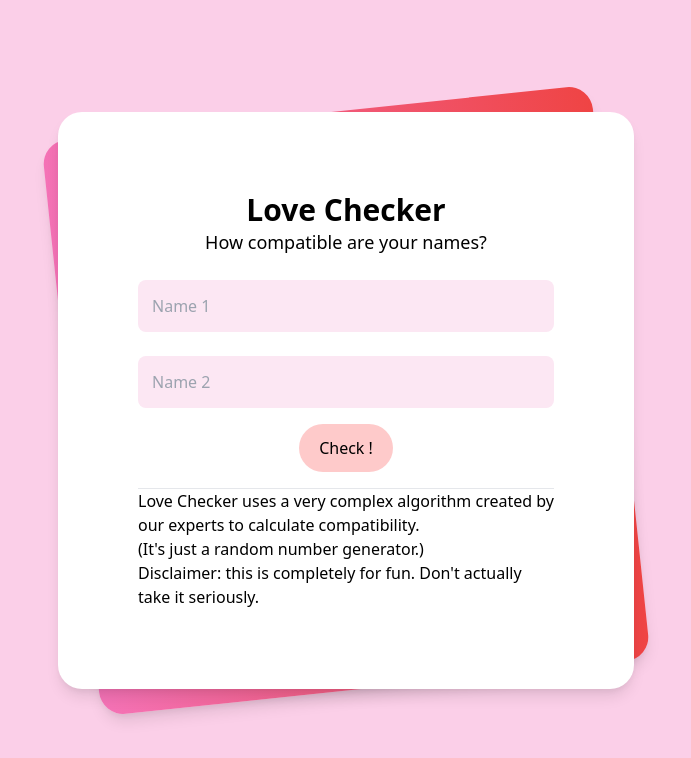
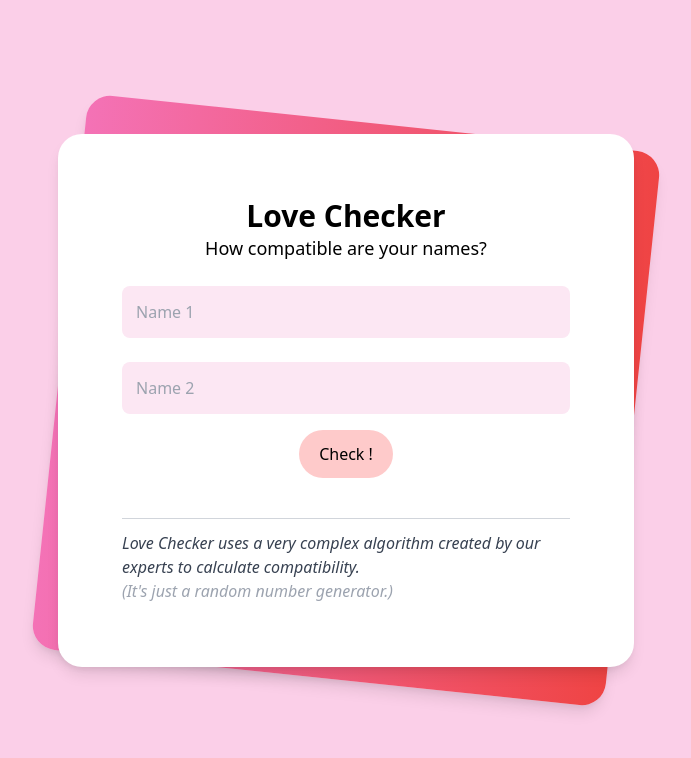
Before and after one commit to KorabFusian/love-checker, a React (Create React App) app: page / in a window 1280 px wide. Shown: the top 758 px of the page, without its empty margins (294-985 px from the left). Built offline with nearby package versions, Linux system fonts and the light colour scheme.

Commit message:
persistent names + footer

```diff
--- a/src/components/Footer.jsx
+++ b/src/components/Footer.jsx
@@ -2,22 +2,14 @@ import React from 'react'
 
 const Footer = () => {
   return (
-    <div className="divide-y divide-gray-200">
-      <div />
-      <div>
-        <div>
-          <p>
-            Love Checker uses a very complex algorithm created by our experts to
-            calculate compatibility.
-          </p>
-          <p>(It's just a random number generator.)</p>
-        </div>
-        <div>
-          <p>
-            Disclaimer: this is completely for fun. Don't actually take it
-            seriously.
-          </p>
-        </div>
+    <div className="divide-y divide-gray-300">
+      <div className="py-3" />
+      <div className="italic pt-3">
+        <p className=" text-gray-700">
+          Love Checker uses a very complex algorithm created by our experts to
+          calculate compatibility.
+        </p>
+        <p className="text-gray-400"> (It's just a random number generator.)</p>
       </div>
     </div>
   )
--- a/src/components/Names.jsx
+++ b/src/components/Names.jsx
@@ -6,16 +6,20 @@ import Header from './Header'
 const Names = () => {
   const [name1, setname1] = useState('')
   const [name2, setname2] = useState('')
+  const [PName1, setPName1] = useState('') //persistent name1
+  const [PName2, setPName2] = useState('') //persistent name2
   const [seed, setseed] = useState(' ')
 
   const generate = (name1, name2) => {
+    setPName1(name1)
+    setPName2(name2)
     setseed(name1 + ' ' + name2)
   }
 
   return (
     <div className="relative py-3 sm:max-w-xl sm:mx-auto">
-      <div className="absolute inset-3 bg-gradient-to-r from-pink-400 to-red-500 shadow-lg transform -skew-y-6 sm:skew-y-0 sm:-rotate-6 sm:rounded-3xl" />
-      <div className="relative px-4 py-8 bg-white shadow-lg sm:rounded-3xl sm:p-20 flex flex-col">
+      <div className="absolute inset-0 bg-gradient-to-r from-pink-400 to-red-500 shadow-lg transform skew-y-6 sm:skew-y-0 sm:rotate-6 sm:rounded-3xl" />
+      <div className="relative px-4 py-8 bg-white shadow-lg sm:rounded-3xl sm:p-16 flex flex-col">
         <Header />
         <input
           value={name1}
@@ -37,7 +41,7 @@ const Names = () => {
         >
           Check !
         </button>
-        <Calculator seed={seed} name1={name1} name2={name2} />
+        <Calculator seed={seed} name1={PName1} name2={PName2} />
         <Footer />
       </div>
     </div>
```
